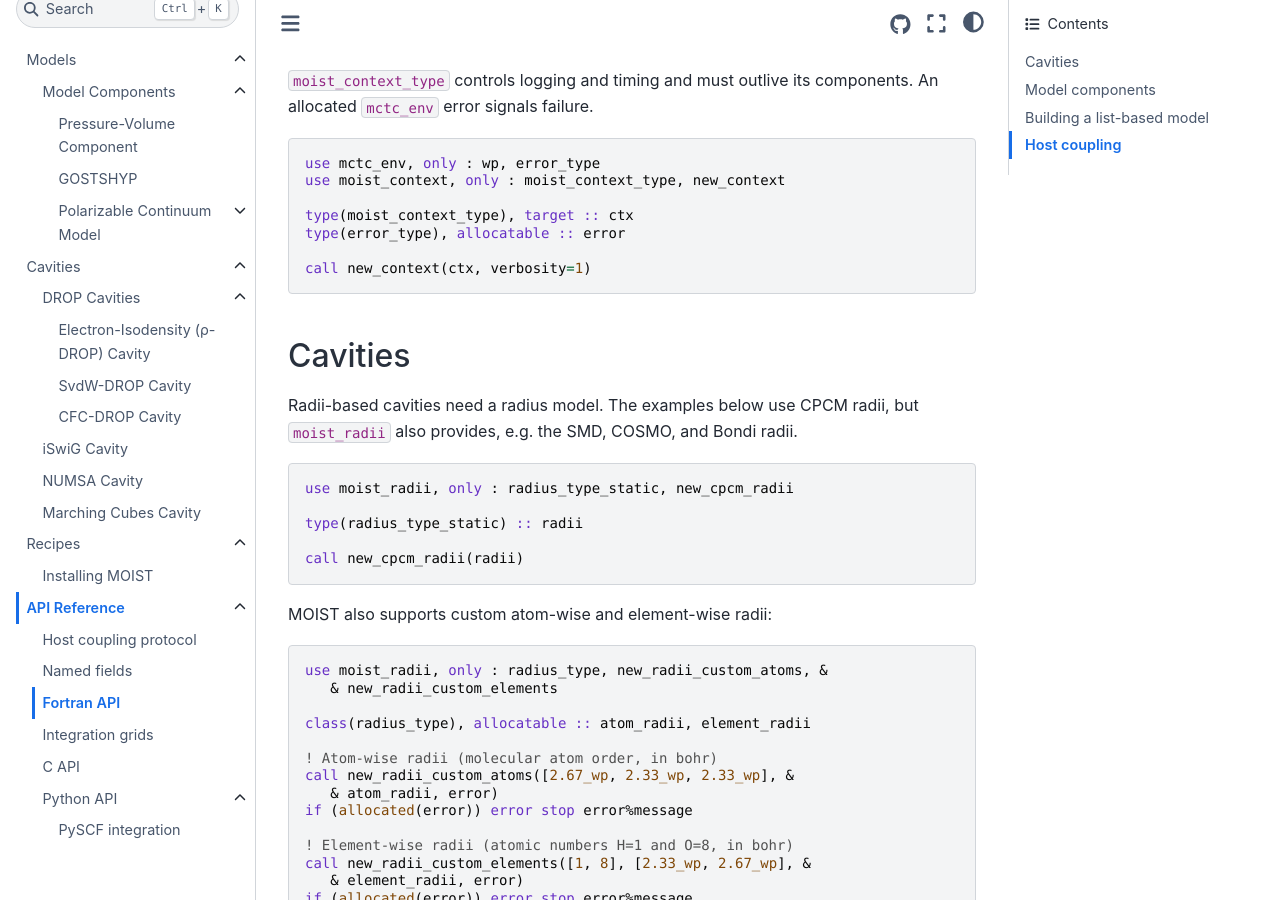
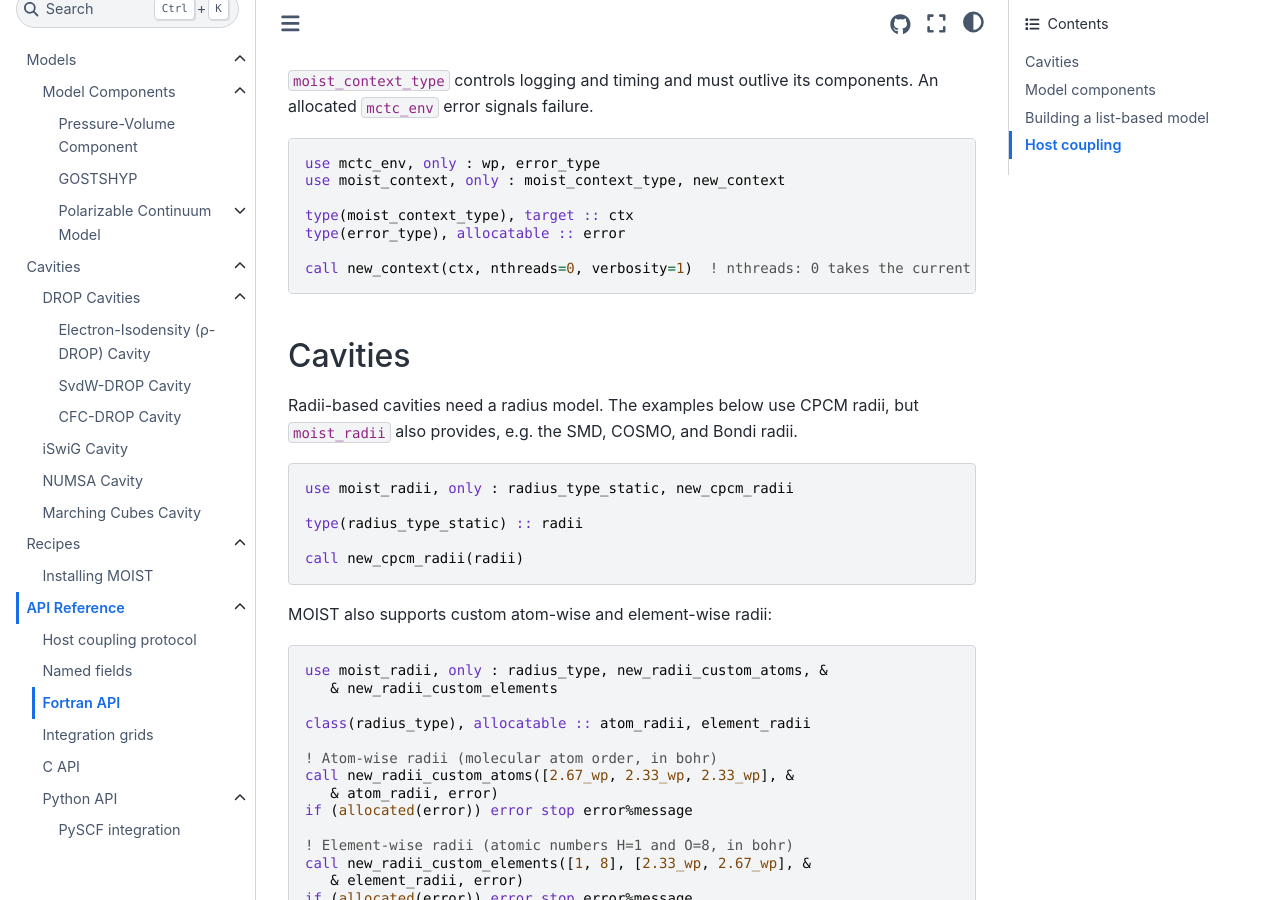
Before and after one commit to lukaswittmann/moist, a Sphinx documentation site: the page built from docs/reference/fortran.rst, in a window 1280 px wide and 900 px high, scrolled down 984 px. Built offline with Sphinx 7.4.7 and the Sphinx Book theme 1.1.4, drawn with Linux system fonts in a browser that asks for light colours; pages that are not in the unit, such as notebooks, are missing from menus.

Commit message:
Update nthreads context

```diff
--- a/docs/models/index.rst
+++ b/docs/models/index.rst
@@ -85,7 +85,7 @@ This example constructs a list-based model containing :doc:`CPCM </models/compon
    type(error_type), allocatable :: error
 
    ! Global context
-   call new_context(ctx)
+   call new_context(ctx, nthreads=0)
 
    ! Construct cavity and its level set
    call svdw%new()
--- a/docs/reference/fortran.rst
+++ b/docs/reference/fortran.rst
@@ -55,7 +55,7 @@ components. An allocated ``mctc_env`` error signals failure.
    type(moist_context_type), target :: ctx
    type(error_type), allocatable :: error
 
-   call new_context(ctx, verbosity=1)
+   call new_context(ctx, nthreads=0, verbosity=1)  ! nthreads: 0 takes the current OpenMP setting
 
 Cavities
 --------
```
Also changed, not shown: 16 other files.
